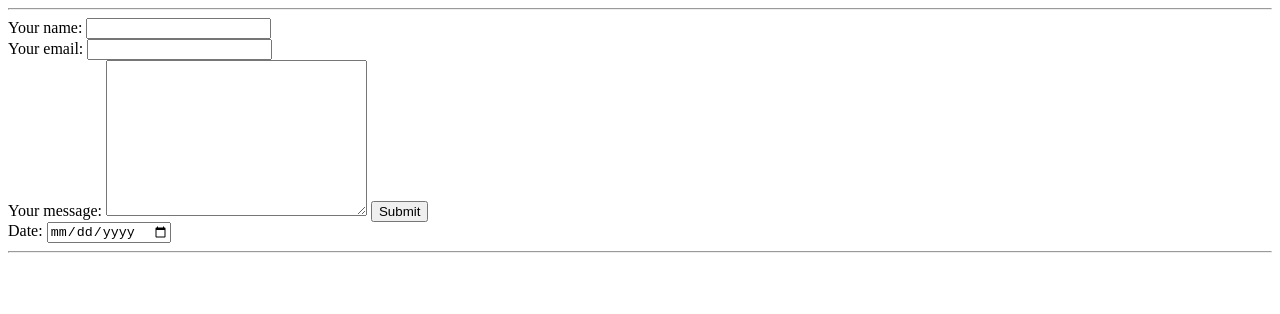
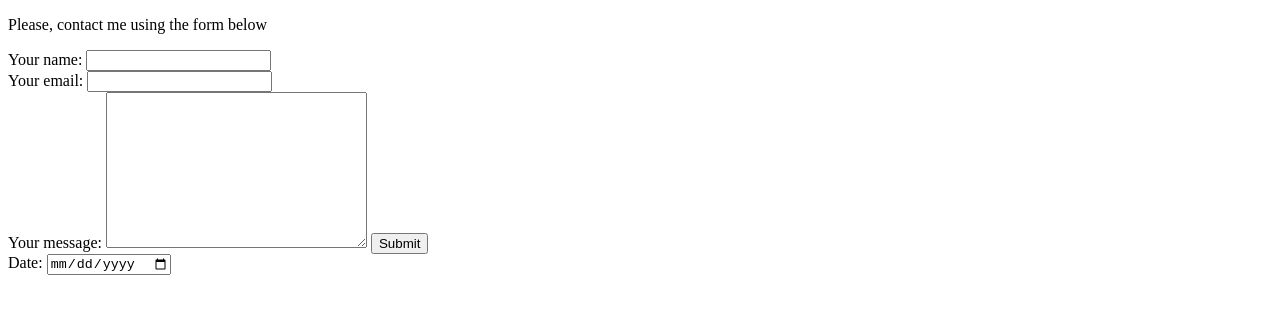
Before and after one commit to Tatyanatts/cv, a plain HTML site: page contactme.html in a window 1280 px wide. Drawn offline with Linux system fonts and the light colour scheme.

Commit message:
Update contactme.html

```diff
--- a/contactme.html
+++ b/contactme.html
@@ -8,8 +8,10 @@
 
 <body>
 
+  <p>Please, contact me using the form below</p>
+
   <!--FORM-->
-  <hr />
+
   <form action="mailto:tsepeleva.tanya00@mail.ru" method="post" enctype="text/plain">
     <label>Your name:</label>
     <input type="text" name="yourName" value="" /><br />
@@ -21,7 +23,7 @@
     <label>Date:</label>
     <input type="date" />
   </form>
-<hr />
+
 </body>
 
 </html>
```
